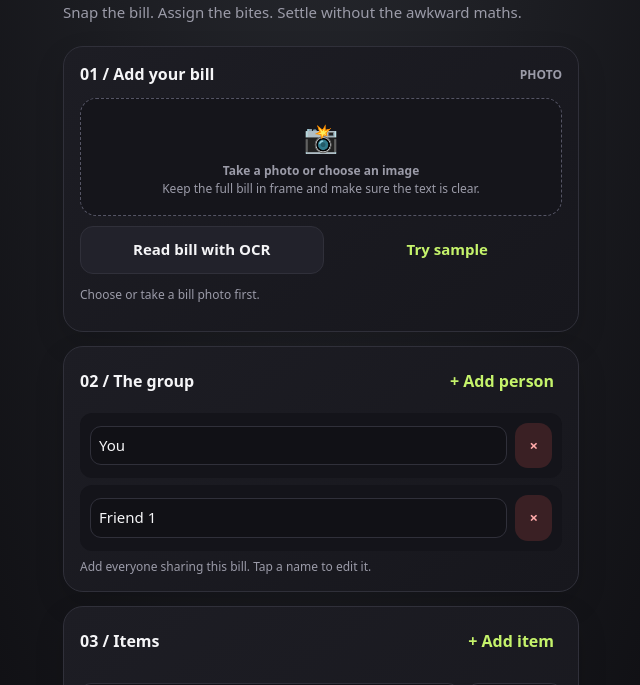
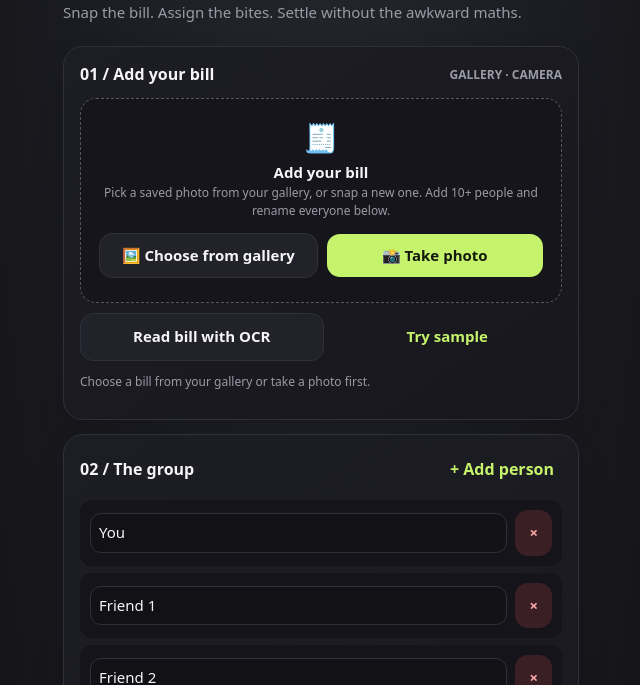
Before and after one commit to ccfzards/Splitz, a plain HTML site: page index.html in a window 1280 px wide. Both pictures are taken after a click on the button "Read bill with OCR". Shown: the part 115-800 px from the top of the page, without its empty margins (319-959 px from the left). Drawn offline with Linux system fonts and the light colour scheme.

Commit message:
Add files via upload

```diff
--- a/index.html
+++ b/index.html
@@ -22,7 +22,7 @@ input,select{width:100%;background:#111116;border:1px solid var(--line);color:va
 label{display:block;color:var(--muted);font-size:12px;margin:0 0 6px}
 .row{display:flex;gap:9px;align-items:center}.row>*{flex:1}.stack{display:grid;gap:11px}.muted{color:var(--muted)}.small{font-size:12px}
 .upload{border:1px dashed #555565;background:#15151b;border-radius:16px;padding:18px;text-align:center}
-.upload input{display:none}.upload .camera{font-size:28px;margin-bottom:5px}
+.upload input{display:none}.button{display:inline-block;text-align:center;line-height:1.3}label.button.secondary{background:var(--panel2);color:var(--text);border:1px solid var(--line)}.upload .camera{font-size:28px;margin-bottom:5px}
 #preview{width:100%;max-height:220px;object-fit:contain;border-radius:12px;margin-top:12px;display:none;background:#09090c}
 .item{display:grid;grid-template-columns:minmax(0,1fr) 95px;gap:8px;padding:10px 0;border-bottom:1px solid var(--line)}.item:last-child{border:0}
 .item .who{grid-column:1/-1;display:flex;gap:6px;flex-wrap:wrap}
@@ -44,13 +44,18 @@ footer{text-align:center;color:#777783;font-size:11px;padding:20px 0}
 <p class="sub">Snap the bill. Assign the bites. Settle without the awkward maths.</p>
 
 <section class="card">
-  <div class="section-title">01 / Add your bill <span class="muted small">PHOTO</span></div>
-  <label class="upload" for="billPhoto" id="uploadBox">
-    <div class="camera">📸</div><strong>Take a photo or choose an image</strong>
-    <div class="muted small">Keep the full bill in frame and make sure the text is clear.</div>
-    <input id="billPhoto" type="file" accept="image/*" capture="environment">
+  <div class="section-title">01 / Add your bill <span class="muted small">GALLERY · CAMERA</span></div>
+  <div class="upload" id="uploadBox">
+    <div class="camera">🧾</div><strong>Add your bill</strong>
+    <div class="muted small">Pick a saved photo from your gallery, or snap a new one. Add 10+ people and rename everyone below.</div>
+    <div class="row" style="margin-top:14px">
+      <label class="button secondary" for="billGallery">🖼️ Choose from gallery</label>
+      <label class="button" for="billCamera">📸 Take photo</label>
+    </div>
+    <input id="billGallery" type="file" accept="image/*">
+    <input id="billCamera" type="file" accept="image/*" capture="environment">
     <img id="preview" alt="Bill preview">
-  </label>
+  </div>
   <div class="row" style="margin-top:10px">
     <button id="scanBtn" class="secondary">Read bill with OCR</button>
     <button id="demoBtn" class="ghost">Try sample</button>
@@ -62,7 +67,7 @@ footer{text-align:center;color:#777783;font-size:11px;padding:20px 0}
 <section class="card">
   <div class="section-title">02 / The group <button class="ghost" id="addPerson">+ Add person</button></div>
   <div id="people"></div>
-  <div class="muted small">Add everyone sharing this bill. Tap a name to edit it.</div>
+  <div class="muted small">Start with 10 people. Edit any name directly, or add as many more people as you need.</div>
 </section>
 
 <section class="card">
@@ -94,7 +99,7 @@ footer{text-align:center;color:#777783;font-size:11px;padding:20px 0}
 <script src="https://cdn.jsdelivr.net/npm/tesseract.js@5/dist/tesseract.min.js"></script>
 <script>
 const $=s=>document.querySelector(s);
-let people=[{id:1,name:"You"},{id:2,name:"Friend 1"}], nextPerson=3, nextItem=3;
+let people=[{id:1,name:"You"},...Array.from({length:9},(_,i)=>({id:i+2,name:"Friend "+(i+1)}))], nextPerson=11, nextItem=3;
 let items=[
  {id:1,name:"Paneer Tikka",price:280,people:[1]},
  {id:2,name:"Butter Naan",price:60,people:[1,2]},
@@ -139,11 +144,14 @@ document.addEventListener('click',e=>{
  const rp=e.target.dataset.removePerson;if(rp){people=people.filter(p=>p.id!=rp);items.forEach(i=>i.people=i.people.filter(x=>x!=rp));rerender();}
  const ri=e.target.dataset.removeItem;if(ri){items=items.filter(i=>i.id!=ri);renderItems();calculate();}
 });
-$('#billPhoto').onchange=e=>{
+function onBillPicked(e){
  const f=e.target.files[0];if(!f)return;billImage=f;const img=$('#preview');img.src=URL.createObjectURL(f);img.style.display='block';$('#ocrStatus').textContent='Photo ready. Tap “Read bill with OCR”.';
-};
+ e.target.value='';
+}
+$('#billGallery').onchange=onBillPicked;
+$('#billCamera').onchange=onBillPicked;
 $('#scanBtn').onclick=async()=>{
- if(!billImage){$('#ocrStatus').textContent='Choose or take a bill photo first.';return;}
+ if(!billImage){$('#ocrStatus').textContent='Choose a bill from your gallery or take a photo first.';return;}
  if(!window.Tesseract){$('#ocrStatus').textContent='OCR library could not load. Check your internet connection or enter items manually.';return;}
  $('#scanBtn').disabled=true;$('#ocrStatus').textContent='Reading the receipt… this can take a little while.';
  try{
@@ -165,8 +173,8 @@ function parseReceipt(txt){
  return out.slice(0,35);
 }
 $('#demoBtn').onclick=()=>{items=[{id:nextItem++,name:'Veg Hakka Noodles',price:220,people:[1,2]},{id:nextItem++,name:'Margherita Pizza',price:360,people:[2]},{id:nextItem++,name:'Cold Coffee',price:140,people:[1]}];$('#tax').value=36;$('#discount').value=50;rerender();$('#ocrStatus').textContent='Sample bill loaded. Try assigning items to different people.';};
-$('#copyBtn').onclick=async()=>{let c=calculate(),t='Bill split\\n'+c.shares.map(s=>s.name+': '+money(s.total)).join('\\n')+'\\nTotal: '+money(c.net);try{await navigator.clipboard.writeText(t);$('#copyStatus').textContent='Split summary copied.';}catch(e){$('#copyStatus').textContent=t;}};
-$('#resetBtn').onclick=()=>{people=[{id:1,name:'You'},{id:2,name:'Friend 1'}];nextPerson=3;nextItem=3;items=[];$('#tax').value=0;$('#discount').value=0;$('#billPhoto').value='';$('#preview').style.display='none';billImage=null;$('#ocrStatus').textContent='Start with a photo of your bill.';rerender();};
+$('#copyBtn').onclick=async()=>{let c=calculate(),t='Bill split\n'+c.shares.map(s=>s.name+': '+money(s.total)).join('\n')+'\nTotal: '+money(c.net);try{await navigator.clipboard.writeText(t);$('#copyStatus').textContent='Split summary copied.';}catch(e){$('#copyStatus').textContent=t;}};
+$('#resetBtn').onclick=()=>{people=[{id:1,name:'You'},...Array.from({length:9},(_,i)=>({id:i+2,name:'Friend '+(i+1)}))];nextPerson=11;nextItem=3;items=[];$('#tax').value=0;$('#discount').value=0;$('#billGallery').value='';$('#billCamera').value='';$('#preview').style.display='none';billImage=null;$('#ocrStatus').textContent='Start with a photo of your bill.';rerender();};
 if('serviceWorker' in navigator)window.addEventListener('load',()=>navigator.serviceWorker.register('./sw.js').catch(()=>{}));
 rerender();
 </script>
--- a/sw.js
+++ b/sw.js
@@ -1 +1 @@
-const CACHE='split-v1';const FILES=['./','./index.html','./manifest.webmanifest'];self.addEventListener('install',e=>e.waitUntil(caches.open(CACHE).then(c=>c.addAll(FILES))));self.addEventListener('fetch',e=>e.respondWith(caches.match(e.request).then(r=>r||fetch(e.request))));
+const CACHE='split-v3';const FILES=['./','./index.html','./manifest.webmanifest'];self.addEventListener('install',e=>e.waitUntil(caches.open(CACHE).then(c=>c.addAll(FILES))));self.addEventListener('fetch',e=>e.respondWith(caches.match(e.request).then(r=>r||fetch(e.request))));
```
Also changed, not shown: 1 other file.
